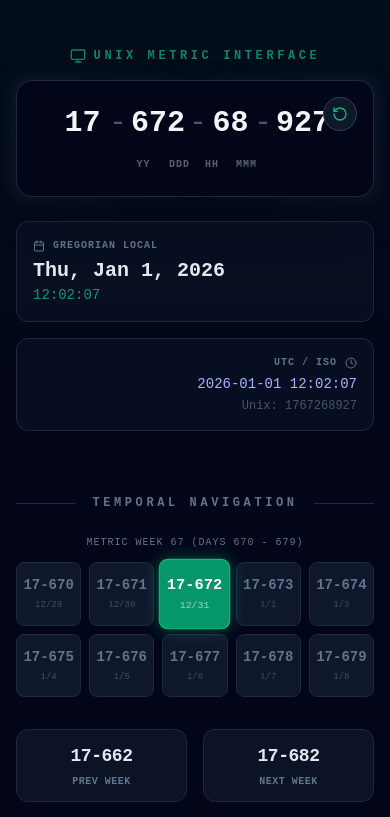
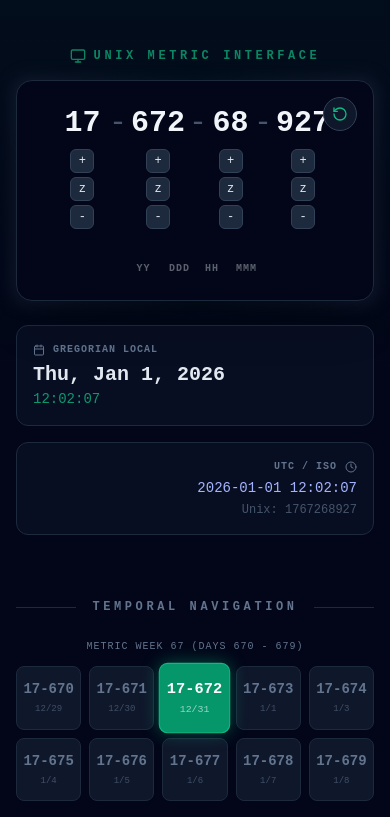
Before and after one commit to HKalbasi/unix-calendar, a React (Vite) app: page / in a window 390 px wide. Shown: the top 817 px of the page. Built offline with nearby package versions, Linux system fonts and the light colour scheme.

Commit message:
Add plus zero minus buttons

```diff
--- a/src/App.tsx
+++ b/src/App.tsx
@@ -120,6 +120,63 @@ const App: React.FC = () => {
 
   const Separator = () => <span className="text-slate-600 text-3xl md:text-5xl font-light select-none pb-2">-</span>;
 
+  // Reusable Control Buttons for each field
+  const ControlButtons = ({ field, value }: { field: keyof MetricTime, value: number }) => {
+    const updateField = (newValue: number) => {
+      // Apply clamping based on field type
+      let clampedValue = newValue;
+      if (field === 'ddd' && clampedValue > 999) clampedValue = 999;
+      if (field === 'ddd' && clampedValue < 0) clampedValue = 0;
+      if (field === 'hh' && clampedValue > 99) clampedValue = 99;
+      if (field === 'hh' && clampedValue < 0) clampedValue = 0;
+      if (field === 'mmm' && clampedValue > 999) clampedValue = 999;
+      if (field === 'mmm' && clampedValue < 0) clampedValue = 0;
+      if (field === 'yy' && clampedValue < 0) clampedValue = 0; // Year should not be negative
+
+      const newMetric = { ...metric, [field]: clampedValue };
+      setMetric(newMetric);
+      setDateObj(metricToDate(newMetric.yy, newMetric.ddd, newMetric.hh, newMetric.mmm));
+    };
+
+    const decreaseValue = () => {
+      updateField(value - 1);
+    };
+
+    const increaseValue = () => {
+      updateField(value + 1);
+    };
+
+    const zeroValue = () => {
+      updateField(0);
+    };
+
+    return (
+      <div className="flex flex-col items-center gap-1 mt-2">
+        <button
+          onClick={increaseValue}
+          className="w-6 h-6 flex items-center justify-center text-xs bg-slate-800 hover:bg-slate-700 border border-slate-700 rounded-md transition-colors"
+          aria-label={`Increase ${field}`}
+        >
+          +
+        </button>
+        <button
+          onClick={zeroValue}
+          className="w-6 h-6 flex items-center justify-center text-xs bg-slate-800 hover:bg-slate-700 border border-slate-700 rounded-md transition-colors"
+          aria-label={`Zero ${field}`}
+        >
+          z
+        </button>
+        <button
+          onClick={decreaseValue}
+          className="w-6 h-6 flex items-center justify-center text-xs bg-slate-800 hover:bg-slate-700 border border-slate-700 rounded-md transition-colors"
+          aria-label={`Decrease ${field}`}
+        >
+          -
+        </button>
+      </div>
+    );
+  };
+
   // Reusable Nav Button
   const NavButton = ({ label, subLabel, metricLabel, onClick, highlight = false }: any) => (
     <button
@@ -160,9 +217,10 @@ const App: React.FC = () => {
           <div className="relative bg-slate-950 border border-slate-800 rounded-2xl p-6 md:p-10 shadow-2xl flex flex-col items-center justify-center">
 
             {/* The Input Row */}
+            <div className="flex flex-col items-center justify-center w-full">
               <div className="flex items-baseline justify-center gap-1 md:gap-2 w-full">
-
                 {/* YY */}
+                <div className="flex flex-col items-center">
                   <input
                     type="number"
                     value={pad(metric.yy, 0)} // No padding on visual value for year to prevent "02026", but handled by formatter elsewhere
@@ -172,10 +230,13 @@ const App: React.FC = () => {
                     className={`bg-transparent text-3xl md:text-6xl font-bold w-[1.5em] md:w-[1.2em] text-center outline-none transition-colors duration-300
                       ${activeField === 'yy' ? 'text-emerald-400 drop-shadow-[0_0_10px_rgba(52,211,153,0.5)]' : 'text-slate-100'}`}
                   />
+                  <ControlButtons field="yy" value={metric.yy} />
+                </div>
 
                 <Separator />
 
                 {/* DDD */}
+                <div className="flex flex-col items-center">
                   <input
                     type="number"
                     value={pad(metric.ddd, 3)}
@@ -185,10 +246,13 @@ const App: React.FC = () => {
                     className={`bg-transparent text-3xl md:text-6xl font-bold w-[1.8em] text-center outline-none transition-colors duration-300
                       ${activeField === 'ddd' ? 'text-emerald-400 drop-shadow-[0_0_10px_rgba(52,211,153,0.5)]' : 'text-slate-100'}`}
                   />
+                  <ControlButtons field="ddd" value={metric.ddd} />
+                </div>
 
                 <Separator />
 
                 {/* HH */}
+                <div className="flex flex-col items-center">
                   <input
                     type="number"
                     value={pad(metric.hh, 2)}
@@ -198,10 +262,13 @@ const App: React.FC = () => {
                     className={`bg-transparent text-3xl md:text-6xl font-bold w-[1.3em] text-center outline-none transition-colors duration-300
                       ${activeField === 'hh' ? 'text-emerald-400 drop-shadow-[0_0_10px_rgba(52,211,153,0.5)]' : 'text-slate-100'}`}
                   />
+                  <ControlButtons field="hh" value={metric.hh} />
+                </div>
 
                 <Separator />
 
                 {/* mmm */}
+                <div className="flex flex-col items-center">
                   <input
                     type="number"
                     value={pad(metric.mmm, 3)}
@@ -211,17 +278,28 @@ const App: React.FC = () => {
                     className={`bg-transparent text-3xl md:text-6xl font-bold w-[1.8em] text-center outline-none transition-colors duration-300
                       ${activeField === 'mmm' ? 'text-emerald-400 drop-shadow-[0_0_10px_rgba(52,211,153,0.5)]' : 'text-slate-100'}`}
                   />
+                  <ControlButtons field="mmm" value={metric.mmm} />
+                </div>
+              </div>
             </div>
 
             {/* Field Labels below inputs */}
-            <div className="flex w-full justify-center gap-1 md:gap-2 mt-2 md:mt-4 opacity-40 text-[10px] md:text-xs font-bold tracking-widest uppercase select-none">
+            <div className="flex w-full justify-center gap-1 md:gap-2 mt-8 md:mt-4 opacity-40 text-[10px] md:text-xs font-bold tracking-widest uppercase select-none">
+              <div className="flex flex-col items-center">
                 <span className="w-[1.5em] md:w-[1.2em] text-center">YY</span>
+              </div>
               <span className="w-[1em] text-center"></span>
+              <div className="flex flex-col items-center">
                 <span className="w-[1.8em] text-center">DDD</span>
+              </div>
               <span className="w-[1em] text-center"></span>
+              <div className="flex flex-col items-center">
                 <span className="w-[1.3em] text-center">HH</span>
+              </div>
               <span className="w-[1em] text-center"></span>
+              <div className="flex flex-col items-center">
                 <span className="w-[1.8em] text-center">mmm</span>
+              </div>
             </div>
 
             {/* Live Button (Floating absolute in desktop, relative in mobile) */}
```
Lines whose indentation alone changed are shown as unchanged.
